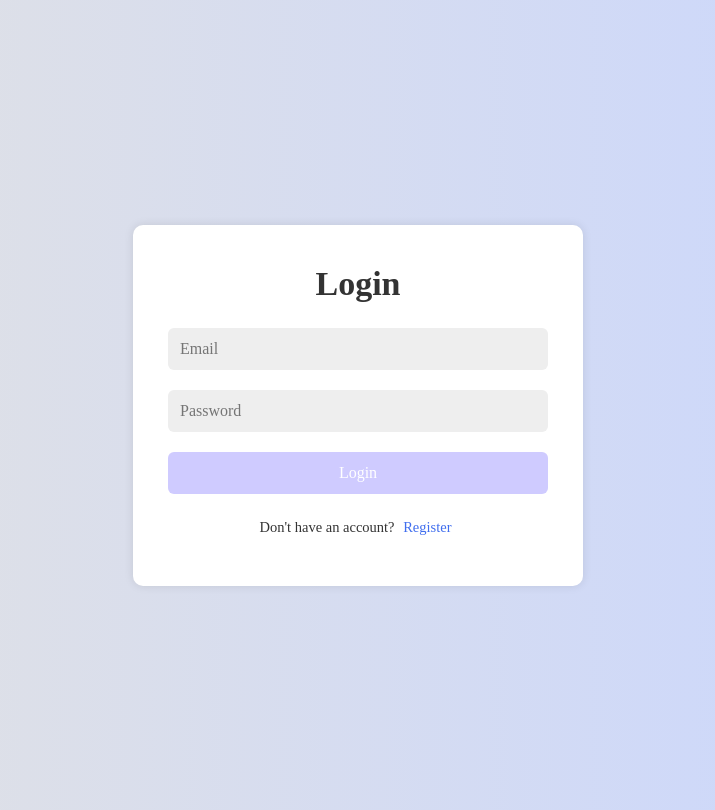
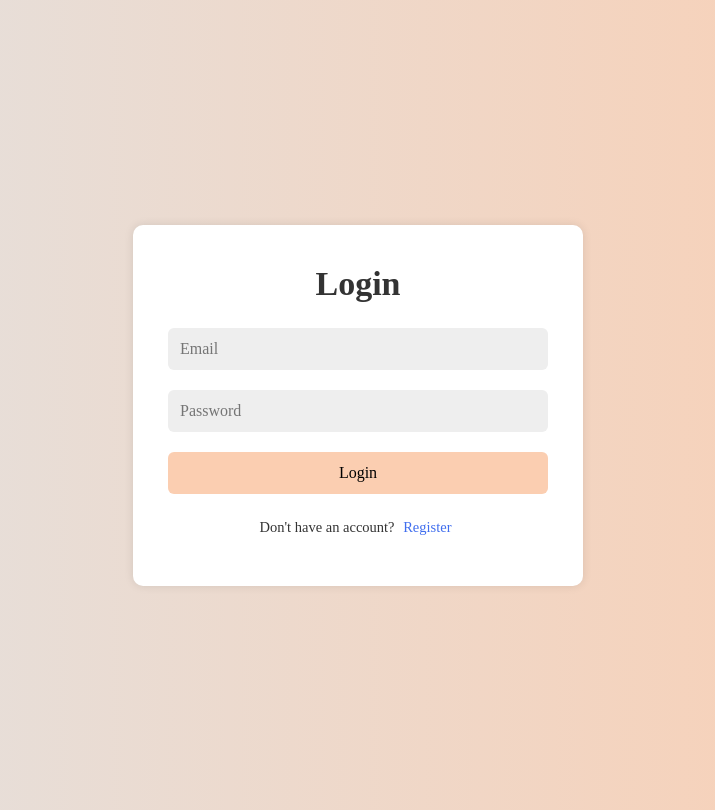
Before and after one commit to maddienicolej/vitaltracker, a Flask app: page / in a window 1280 px wide. Shown: the whole page, without its empty margins (282-997 px from the left). Run offline with Flask 3, Linux system fonts and the light colour scheme.

Commit message:
Fixed broken links to the other HTML pages, practicing different style changes for overall web app. ***TODO: add logout button, figure out uploading data from ESP32.***

```diff
--- a/app.py
+++ b/app.py
@@ -28,7 +28,7 @@ def login_required(f):
 @app.route("/")
 def index():
     if "user_id" in session:
-        return redirect(url_for("dashboard"))
+        return redirect(url_for("home"))
     return render_template("index.html")
 
 
@@ -46,7 +46,7 @@ def login():
 
     if user and bcrypt.check_password_hash(user["password_hash"], password):
         session["user_id"] = user["id"]
-        return redirect(url_for("dashboard"))
+        return redirect(url_for("home"))
 
     return redirect(url_for("index"))
 
@@ -78,29 +78,39 @@ def register():
 
     session["user_id"] = user["id"]  # create session
 
-    # Redirect to dashboard
-    return redirect(url_for("dashboard"))
+    # Redirect to home
+    return redirect(url_for("home"))
 
 
-# ---- Dashboard ----
-@app.route("/dashboard")
+# ---- Dashboard Home Page ----
+@app.route("/vitaltracker")
 @login_required
-def dashboard():
+def home():
     db = get_db()
     user = db.execute("SELECT * FROM users WHERE id = ?", (session["user_id"],)).fetchone()
     return render_template("home.html")
 
+@app.route("/vitaltracker/ekg")
+@login_required
+def ekg():
+    return render_template("ekg.html")
+
+@app.route("/vitaltracker/temp")
+@login_required
+def temp():
+    return render_template("temp.html")
+
+@app.route("/vitaltracker/heart-rate")
+@login_required
+def hr():
+    return render_template("hr.html")
 
 @app.route("/logout")
 def logout():
     session.clear()
     return redirect(url_for("index"))
 
-@app.route("/")
-def index():
-    if "user_id" in session:
-        return redirect(url_for("dashboard"))
-    return render_template("index.html")
+
 
 if __name__ == "__main__":
     app.run(debug=True)
--- a/static/style.css
+++ b/static/style.css
@@ -5,12 +5,18 @@
     font-family: 'Times New Roman', Times, serif;
 }
 
-body{
+body {
+    margin: 0px;
+    padding: 10px;
+    background: linear-gradient(to right, #e2e2e2, #FBCEB1);
+}
+
+body#login {
     display:flex;
     justify-content: center;
     align-items: center;
     min-height: 100vh;
-    background: linear-gradient(to right, #e2e2e2, #c9d6ff);
+    background: linear-gradient(to right, #e2e2e2, #FBCEB1);
     color: #333;
 }
 
@@ -51,21 +57,39 @@ input {
 }
 
 button {
-    width: 100%;
-    padding: 12px;
-    background: #cfcbff;
+    width: 15%;
+    padding: 20px;
+    background: #ffffff;
     border-radius: 6px;
-    border: none;
+    border-color: #000000;
     cursor: pointer;
     font-size: 16px;
-    color: #fff;
+    color: #000000;
     font-weight: 500;
     margin-bottom: 20px;
     transition: 0.5s;
 }
 
 button:hover {
-    background: #809cf8;
+    background: #FBCEB1;
+}
+
+button#auth {
+    width: 100%;
+    padding: 12px;
+    background: #FBCEB1;
+    border-radius: 6px;
+    border: none;
+    cursor: pointer;
+    font-size: 16px;
+    color: #000000;
+    font-weight: 500;
+    margin-bottom: 20px;
+    transition: 0.5s;
+}
+
+button#auth:hover {
+    background: #f6bb84;
 }
 
 p {
@@ -103,8 +127,9 @@ section{
     text-align: left;
 }
 .navbar ul{
+    width: 100%;
     list-style-type: none;
-    background-color:#3c3c3c;
+    background-color:#ffffff;
     padding: 0px;
     margin: 0px;
     overflow: hidden;
@@ -112,14 +137,14 @@ section{
     justify-content: center;
 }
 .navbar a{
-    color: white;
+    color: rgb(0, 0, 0);
     text-decoration: none;
     padding: 15px;
     display: block;
     text-align: center;
 }
 .navbar a:hover{
-    background-color:#000000;
+    background-color:#FBCEB1;
 }
 .navbar li{
     float:left
--- a/templates/index.html
+++ b/templates/index.html
@@ -8,15 +8,14 @@
     <link rel="stylesheet" href="{{ url_for('static', filename='style.css') }}">
 </head>
 
-<body>
-
+<body id="login">
     <div class="container">
         <div class="form-box active" id="login-form">
             <form method="POST" action="{{ url_for('login') }}">
                 <h2>Login</h2>
                 <input type="email" name="email" placeholder="Email" required>
                 <input type="password" name="password" placeholder="Password" required>
-                <button type="submit" name="login">Login</button>
+                <button id="auth" type="submit" name="login">Login</button>
                 <p> Don't have an account? <a href="#" onclick="showForm('register-form')">Register</a></p>
             </form>
         </div>
@@ -26,7 +25,7 @@
                 <h2>Register</h2>
                 <input type="email" name="email" placeholder="Email" required>
                 <input type="password" name="password" placeholder="Password" required>
-                <button type="submit" name="register">Register</button>
+                <button id="auth" type="submit" name="register">Register</button>
                 <p> Already have an account? <a href="#" onclick="showForm('login-form')">Login</a></p>
             </form>
         </div>
```
Also changed, not shown: templates/ekg.html (+6 -6 lines), templates/home.html (+5 -5 lines), templates/hr.html (+6 -6 lines), templates/temp.html (+6 -6 lines).
